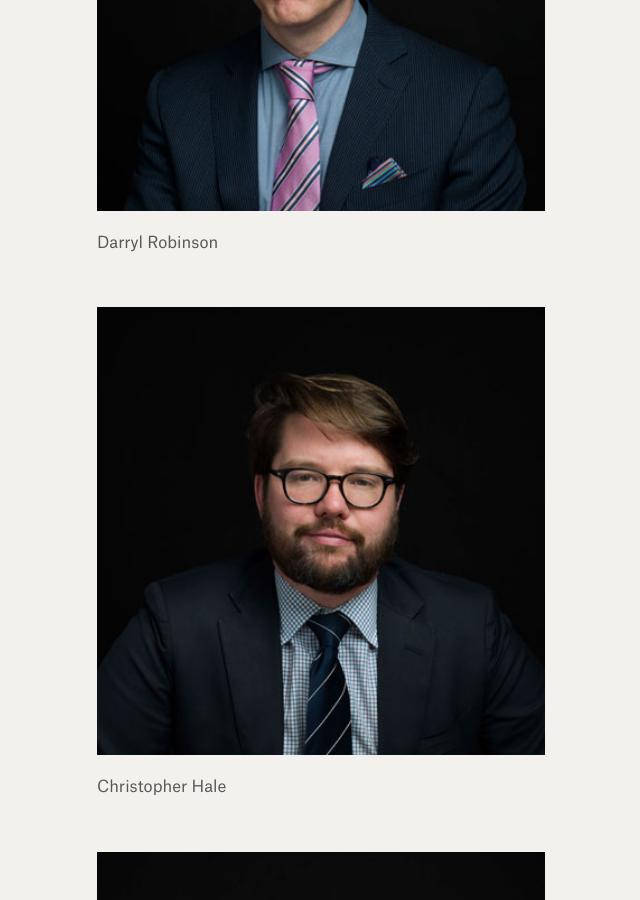
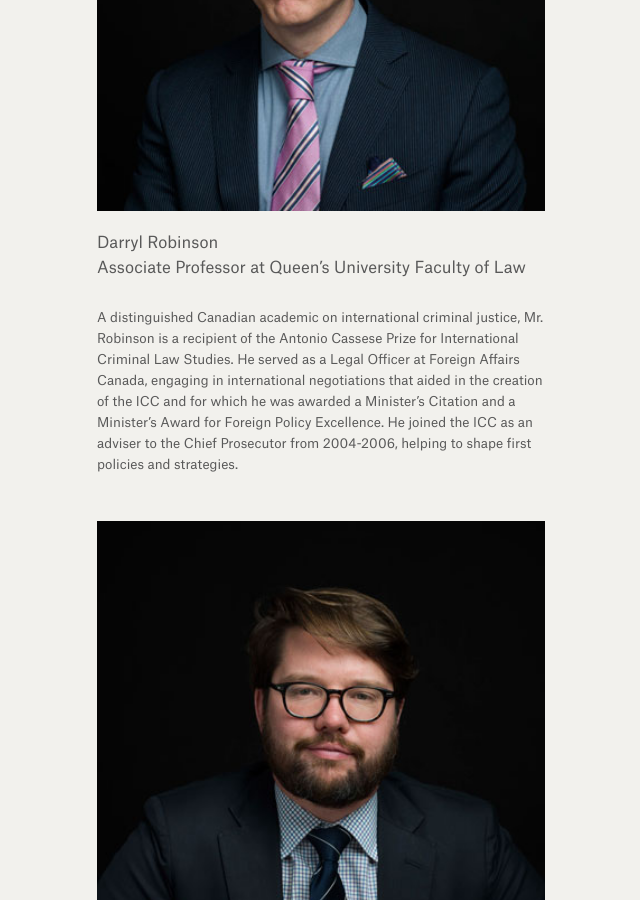
Before and after one commit to weights-and-measures/weights-and-measures.github.io, a Jekyll site: the page built from photographs.html, in a window 1280 px wide and 900 px high, scrolled down 20687 px. Shown: the whole window, without its empty margins (319-959 px from the left). Built offline with Jekyll 4.4.1, drawn with Linux system fonts in a browser that asks for light colours.

Commit message:
Updated D37

```diff
--- a/_photographs/d37.markdown
+++ b/_photographs/d37.markdown
@@ -6,4 +6,7 @@ position: 28
 
 ![darryl_robinson_07.jpg](/uploads/darryl_robinson_07.jpg)
 
-Darryl Robinson
+Darryl Robinson <br> Associate Professor at Queen’s University Faculty of Law
+
+
+A distinguished Canadian academic on international criminal justice, Mr. Robinson is a recipient of the Antonio Cassese Prize for International Criminal Law Studies.  He served as a Legal Officer at Foreign Affairs Canada, engaging in international negotiations that aided in the creation of the ICC and for which he was awarded a Minister's Citation and a Minister's Award for Foreign Policy Excellence. He joined the ICC as an adviser to the Chief Prosecutor from 2004-2006, helping to shape first policies and strategies.
```
